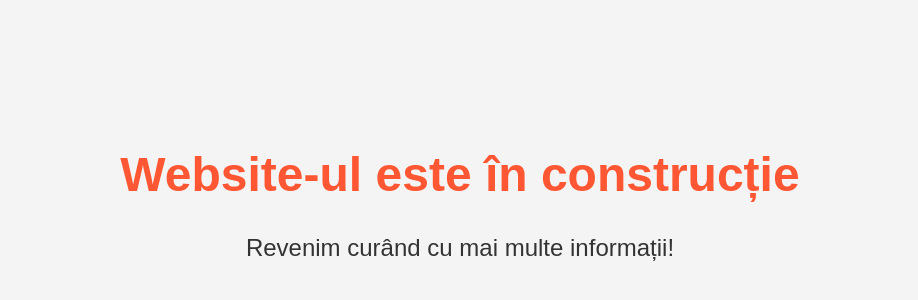
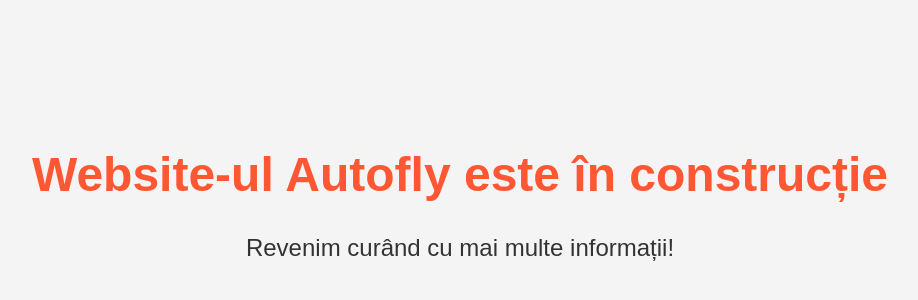
Before and after one commit to Jipianu/autofly.ro, a plain HTML site: page Index.html in a window 1280 px wide. Shown: the part 200-500 px from the top of the page, without its empty margins (180-1098 px from the left). Drawn offline with Linux system fonts and the light colour scheme.

Commit message:
Update Index.html

```diff
--- a/Index.html
+++ b/Index.html
@@ -29,7 +29,7 @@
 </head>
 <body>
     <div class="container">
-        <h1>Website-ul este în construcție</h1>
+        <h1>Website-ul Autofly este în construcție</h1>
         <p>Revenim curând cu mai multe informații!</p>
     </div>
 </body>
```
